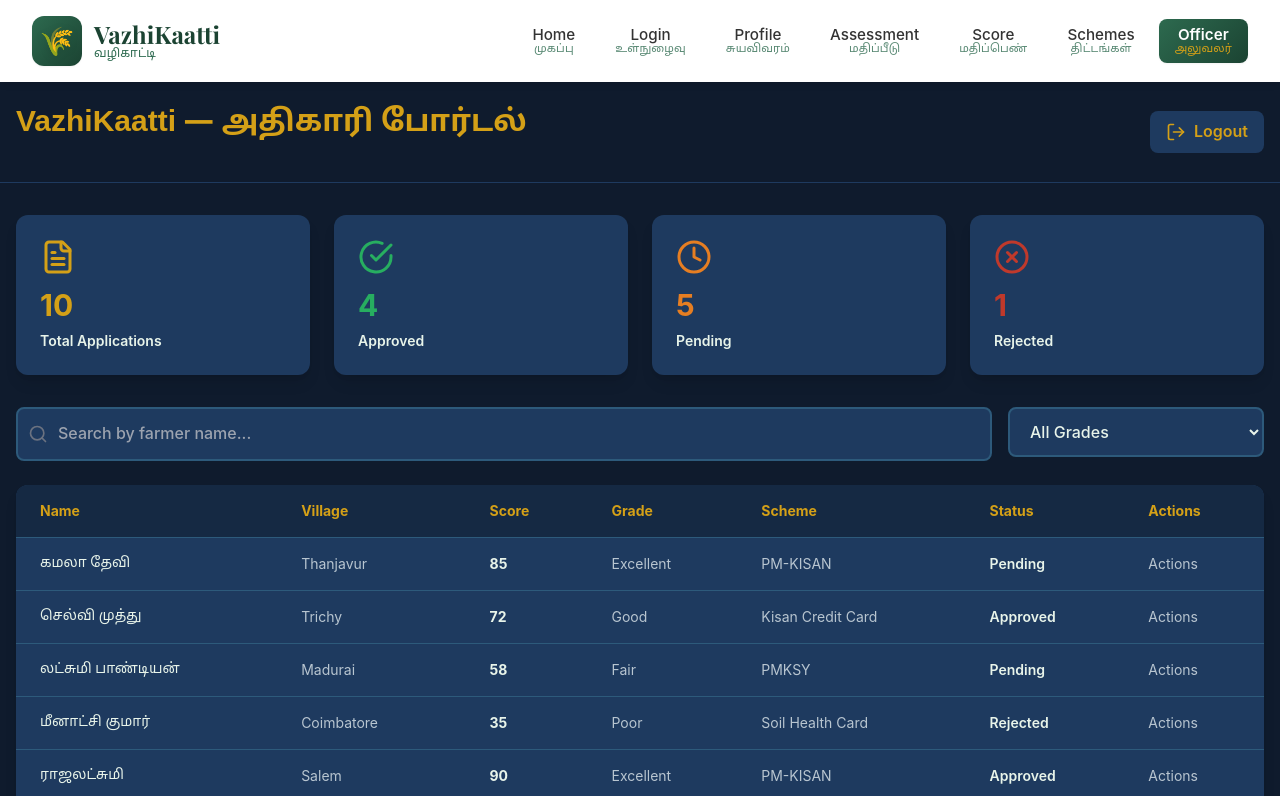
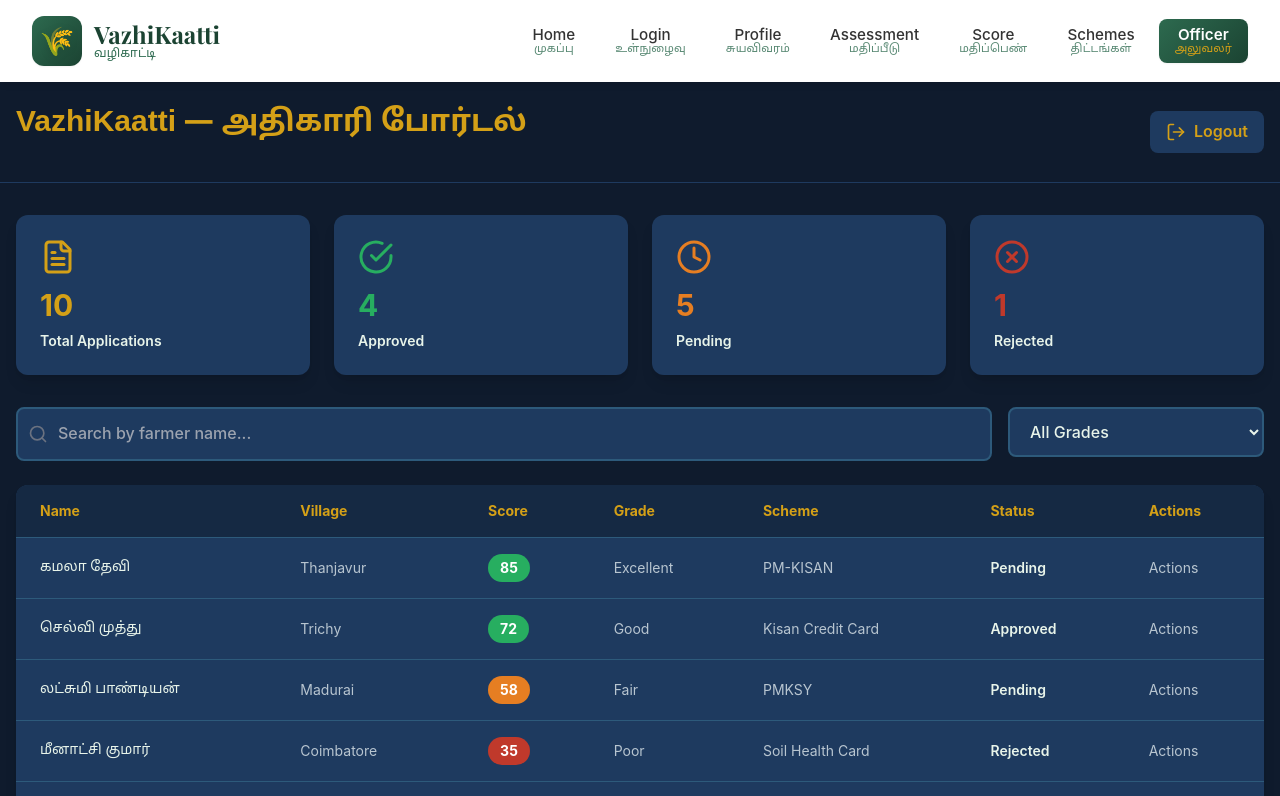
Before and after one commit to ManujanaNagaraj/VazhiKaatti-AI-Credit-Companion-for-Women-Farmers, a React (Create React App) app in the folder frontend/: page /officer in a window 1280 px wide. Shown: the top 796 px of the page. Built offline with nearby package versions, Linux system fonts and the light colour scheme; the HTML template or start-up script is replaced by a standard one.

Commit message:
Add colored score badges (red 0-40, amber 41-70, green 71-100)

```diff
--- a/frontend/src/pages/OfficerDashboard.jsx
+++ b/frontend/src/pages/OfficerDashboard.jsx
@@ -195,8 +195,16 @@ const OfficerDashboard = () => {
                       <td className="px-6 py-4 text-sm" style={{ color: '#B8C5D0' }}>
                         {app.village}
                       </td>
-                      <td className="px-6 py-4 text-sm font-bold" style={{ color: '#E8F4EA' }}>
-                        {app.score}
+                      <td className="px-6 py-4">
+                        <span
+                          className="inline-block px-3 py-1 rounded-full text-sm font-bold"
+                          style={{
+                            backgroundColor: app.score <= 40 ? '#C0392B' : app.score <= 70 ? '#E67E22' : '#27AE60',
+                            color: '#FFFFFF'
+                          }}
+                        >
+                          {app.score}
+                        </span>
                       </td>
                       <td className="px-6 py-4 text-sm" style={{ color: '#B8C5D0' }}>
                         {app.grade}
```
